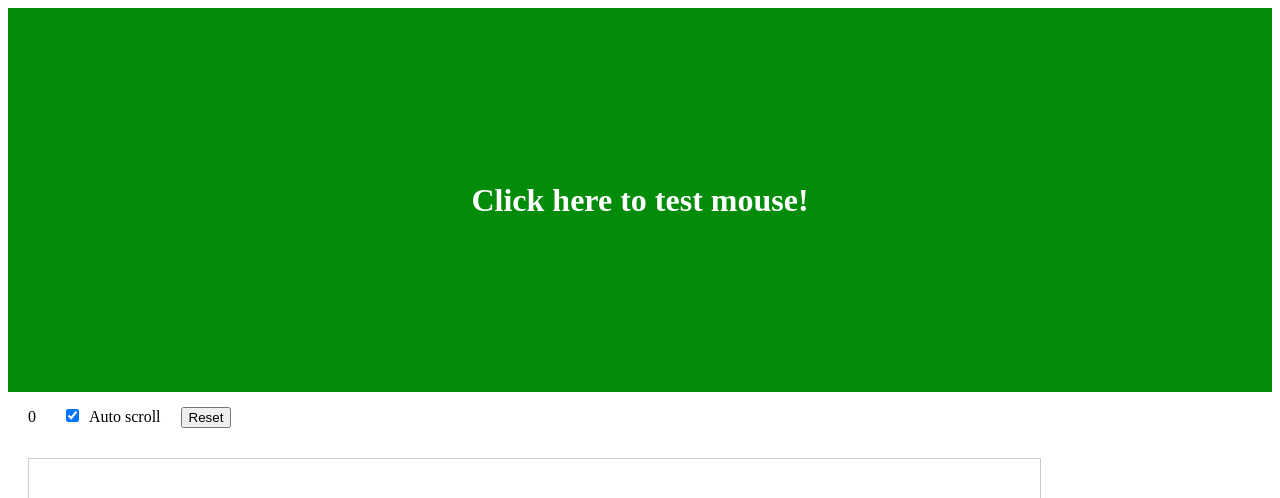
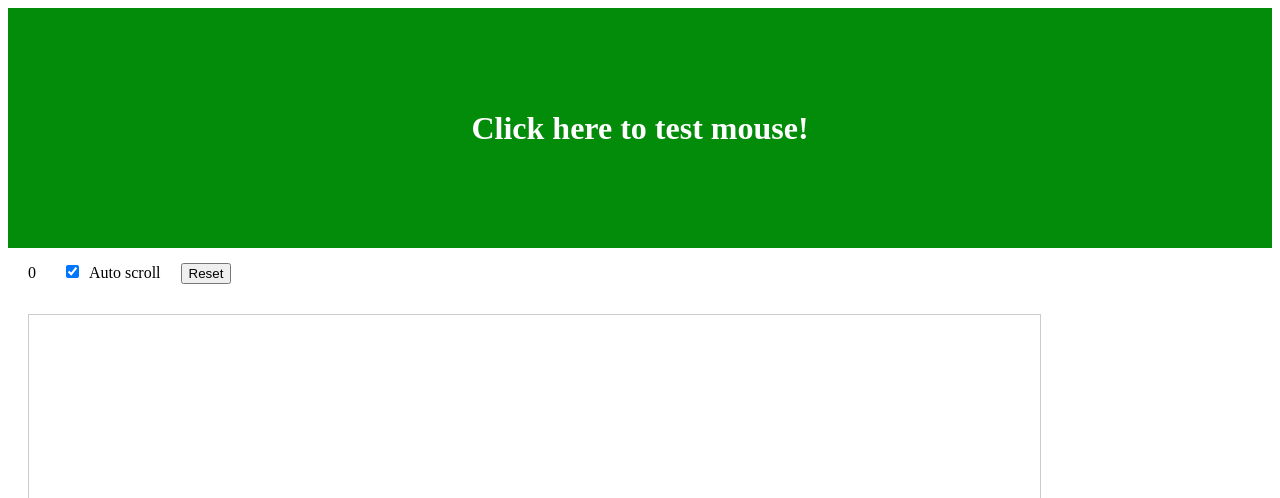
Before and after one commit to obtuse-triangle/Mouse-Double-Click-Teseter, a Next.js app: page / in a window 1280 px wide. Shown: the top 498 px of the page. Built offline with nearby package versions, Linux system fonts and the light colour scheme.

Commit message:
key 문제 해결

```diff
--- a/pages/index.js
+++ b/pages/index.js
@@ -56,8 +56,8 @@ export default function Home() {
       <button onClick={handleClearLog} className={styles.checkBox}>Reset</button>
 
       <div className={styles.logArea} ref={logRef}>
-        {log.map ((time) => {
-          return <div className={styles.logText}>{time}</div>
+        {log.map ((time, index) => {
+          return <div key={index} className={styles.logText}>{time}</div>
         }
         )}
       </div>
--- a/styles/Home.module.css
+++ b/styles/Home.module.css
@@ -1,6 +1,6 @@
 .clickArea{
   width: 100%;
-  height: 30vw;
+  height: 30vh;
   background-color: #038b0a;
   font-size: 2rem;
   font-weight: bold;
@@ -25,7 +25,7 @@
 .logArea{
   border: 1px solid #ccc;
   width: 80%;
-  height: 35vw;
+  height: 40vh;
   margin: 20px;
   overflow-y: scroll;
 }
```
Also changed, not shown: 1 other file (tests, documents, lock files or other folders).
